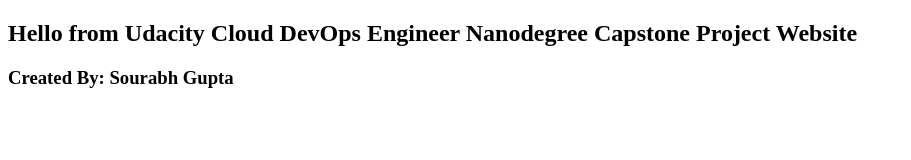
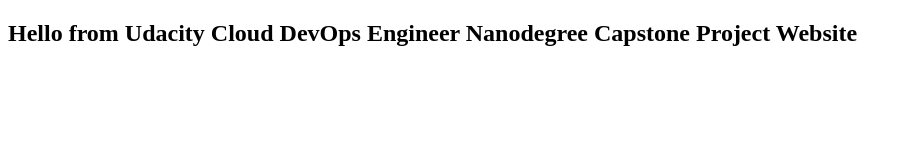
Before and after one commit to Adityank003/udacity_capstone_project, a plain HTML site: page index.html in a window 1280 px wide. Shown: the whole page, without its empty margins (0-911 px from the left). Drawn offline with Linux system fonts and the light colour scheme.

Commit message:
Update index.html

```diff
--- a/index.html
+++ b/index.html
@@ -8,6 +8,5 @@
             Hello from Udacity Cloud DevOps Engineer Nanodegree Capstone Project
             Website
         </h2>
-        <h3>Created By: Sourabh Gupta</h3>
     </body>
 </html>
```
